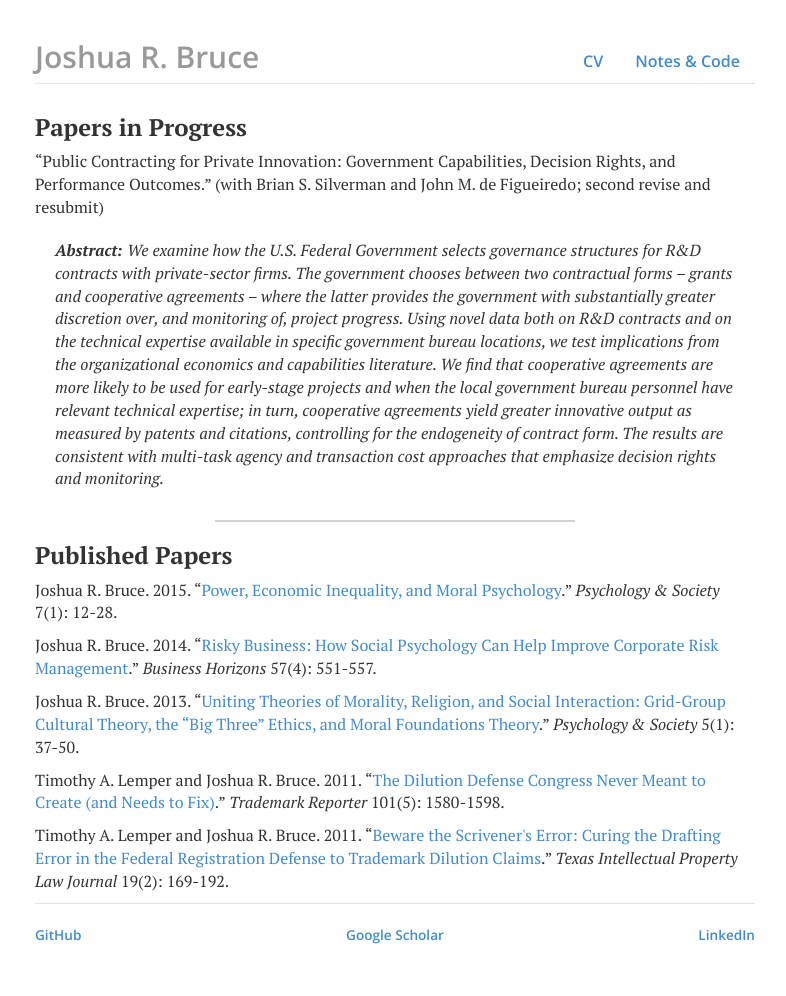
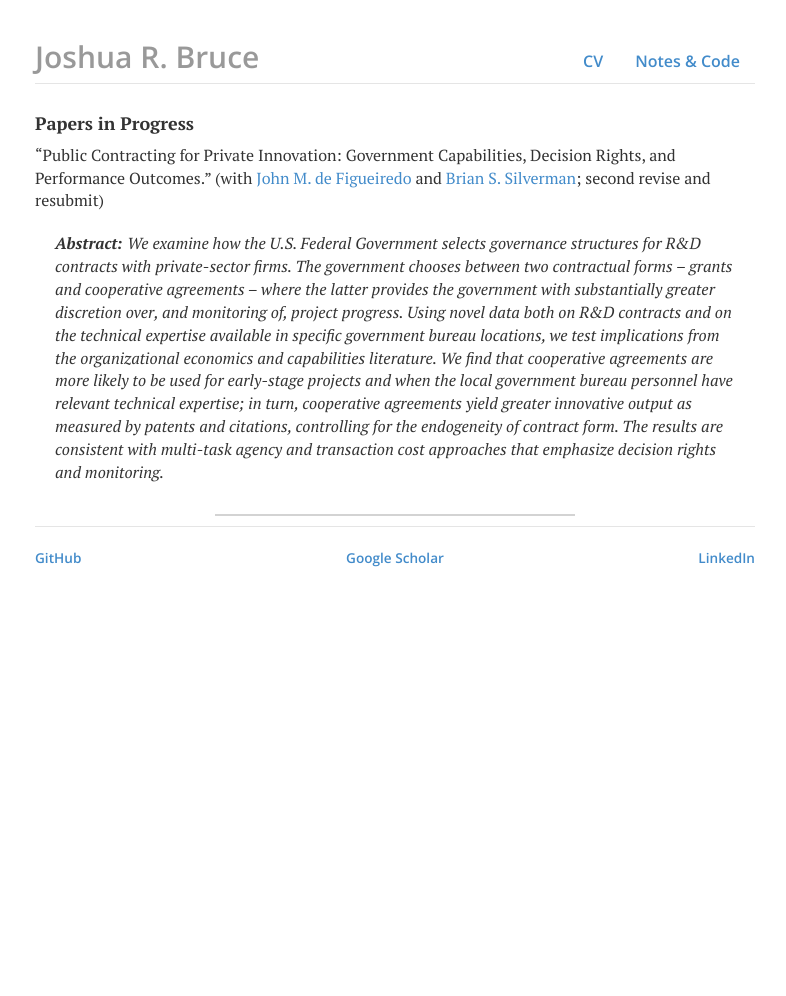
Before and after one commit to joshuarbruce/joshuarbruce.github.io, a Jekyll site: the page built from papers/index.html, in a window 1280 px wide. Shown: the whole page, without its empty margins (245-1031 px from the left). Built offline with Jekyll 4.4.1, drawn with Linux system fonts in a browser that asks for light colours; nearby versions of some CDN libraries; after the commit the page ends 900 px from its top, so only the background shows below that.

Commit message:
update papers

```diff
--- a/papers/index.html
+++ b/papers/index.html
@@ -6,18 +6,12 @@
 
 <div>
 
-	<h3>Papers in Progress</h3>
+	<h4>Papers in Progress</h4>
 
-  	<p>&ldquo;Public Contracting for Private Innovation: Government Capabilities, Decision Rights, and Performance Outcomes.&rdquo; (with Brian S. Silverman and John M. de Figueiredo; second revise and resubmit)</p>
+  	<p>&ldquo;Public Contracting for Private Innovation: Government Capabilities, Decision Rights, and Performance Outcomes.&rdquo; (with <a href="https://law.duke.edu/fac/defigueiredo/" target="_blank">John M. de Figueiredo</a> and <a href="http://www.rotman.utoronto.ca/FacultyAndResearch/Faculty/FacultyBios/Silverman" target="_blank">Brian S. Silverman</a>; second revise and resubmit)</p>
+
 		<blockquote style="border-left:none"><i><b>Abstract: </b>We examine how the U.S. Federal Government selects governance structures for R&D contracts with private-sector firms. The government chooses between two contractual forms – grants and cooperative agreements – where the latter provides the government with substantially greater discretion over, and monitoring of, project progress. Using novel data both on R&D contracts and on the technical expertise available in specific government bureau locations, we test implications from the organizational economics and capabilities literature. We find that cooperative agreements are more likely to be used for early-stage projects and when the local government bureau personnel have relevant technical expertise; in turn, cooperative agreements yield greater innovative output as measured by patents and citations, controlling for the endogeneity of contract form. The results are consistent with multi-task agency and transaction cost approaches that emphasize decision rights and monitoring.</i></blockquote>
 
     <p><center><div style="height: 2px; background-color:lightgrey; width:50%; margin-top: 10px; margin-bottom: 10px"></div></center></p>
 
-	<h3>Published Papers</h3>
-
-	<p>Joshua R. Bruce. 2015. &ldquo;<a href="http://www.psychologyandsociety.org/__assets/__original/2015/01/1_-_Power_Economic_Inequality_and_Moral_Psych_-_Joshua_R_Bruce_-_FINAL_26Jan15.pdf" target="_blank">Power, Economic Inequality, and Moral Psychology</a>.&rdquo; <i>Psychology & Society</i> 7(1): 12-28.</p>
-	<p>Joshua R. Bruce. 2014. &ldquo;<a href="https://doi.org/10.1016/j.bushor.2014.03.002" target="_blank">Risky Business: How Social Psychology Can Help Improve Corporate Risk Management</a>.&rdquo; <i>Business Horizons</i> 57(4): 551-557.</p>
-	<p>Joshua R. Bruce. 2013. &ldquo;<a href="http://www.psychologyandsociety.org/__assets/__original/2013/02/Bruce_J.pdf" target="_blank">Uniting Theories of Morality, Religion, and Social Interaction: Grid-Group Cultural Theory, the “Big Three” Ethics, and Moral Foundations Theory</a>.&rdquo; <i>Psychology & Society</i> 5(1): 37-50.</p>
-	<p>Timothy A. Lemper and Joshua R. Bruce. 2011. &ldquo;<a href="http://heinonline.org/HOL/LandingPage?collection=journals&handle=hein.journals/thetmr101&div=51&id=&page=" target="_blank">The Dilution Defense Congress Never Meant to Create (and Needs to Fix)</a>.&rdquo; <i>Trademark Reporter</i> 101(5): 1580-1598.</p>
-	<p>Timothy A. Lemper and Joshua R. Bruce. 2011. &ldquo;<a href="http://heinonline.org/HOL/LandingPage?collection=journals&handle=hein.journals/tipj19&div=11&id=&page=" target="_blank">Beware the Scrivener's Error: Curing the Drafting Error in the Federal Registration Defense to Trademark Dilution Claims</a>.&rdquo; <i>Texas Intellectual Property Law Journal</i> 19(2): 169-192.</p>
-</div>
+	</div>
```
